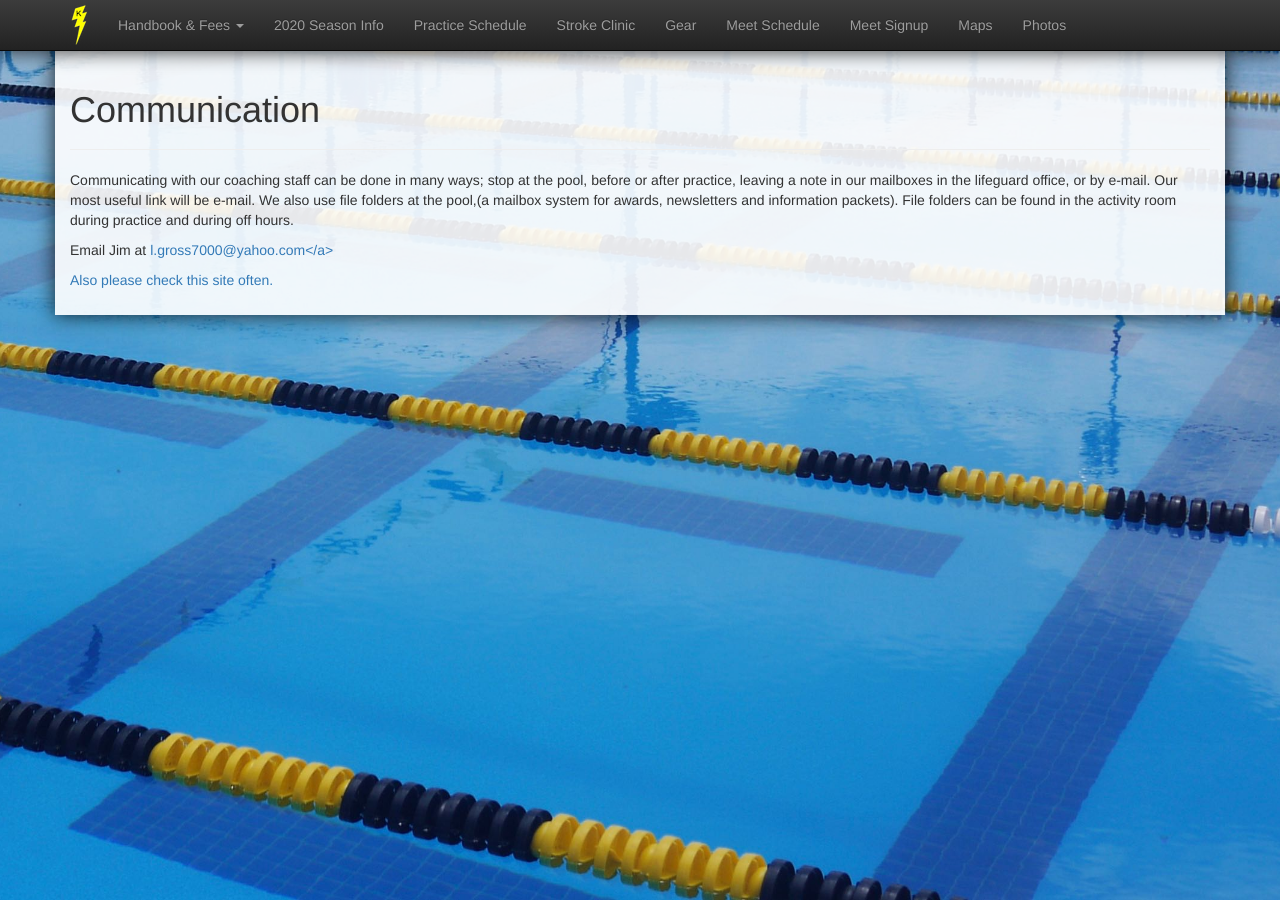
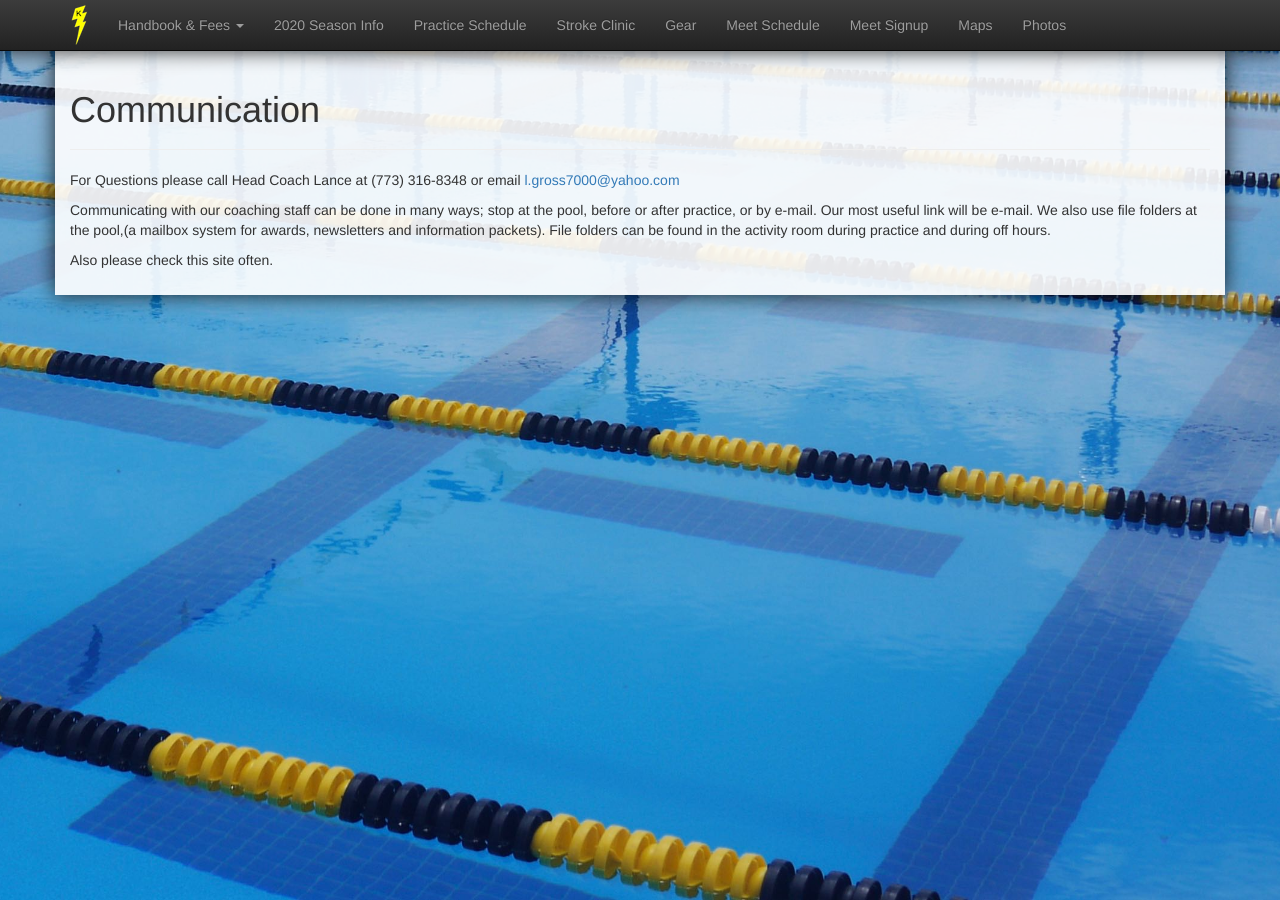
Before and after one commit to schickm/lwlightning.org, a Jekyll site: the page built from swimteam-handbook/communication/index.html, in a window 1280 px wide. Built offline with Jekyll 4.4.1, drawn with Linux system fonts in a browser that asks for light colours; nearby versions of some CDN libraries; comment, search, counter and statistics services are not loaded.

Commit message:
Update index.html

```diff
--- a/swimteam-handbook/communication/index.html
+++ b/swimteam-handbook/communication/index.html
@@ -19,6 +19,6 @@ categories:
 tags: []
 comments: []
 ---
-<p>Communicating with our coaching staff can be done in many ways; stop at the pool, before or after practice, leaving a note in our mailboxes in the lifeguard office, or by e-mail. Our most useful link will be e-mail. We also use file folders at the pool,(a mailbox system for awards, newsletters and information packets). File folders can be found in the activity room during practice and during off hours.</p>
-<p>Email Jim at <a href="mailto:l.gross7000@yahoo.com">l.gross7000@yahoo.com<&#47;a></p>
+<p>For Questions please call Head Coach Lance at (773) 316-8348 or email <a href="mailto:l.gross7000@yahoo.com">l.gross7000@yahoo.com</a></p>
+<p>Communicating with our coaching staff can be done in many ways; stop at the pool, before or after practice, or by e-mail. Our most useful link will be e-mail. We also use file folders at the pool,(a mailbox system for awards, newsletters and information packets). File folders can be found in the activity room during practice and during off hours.</p>
 <p>Also please check this site often.</p>
```
